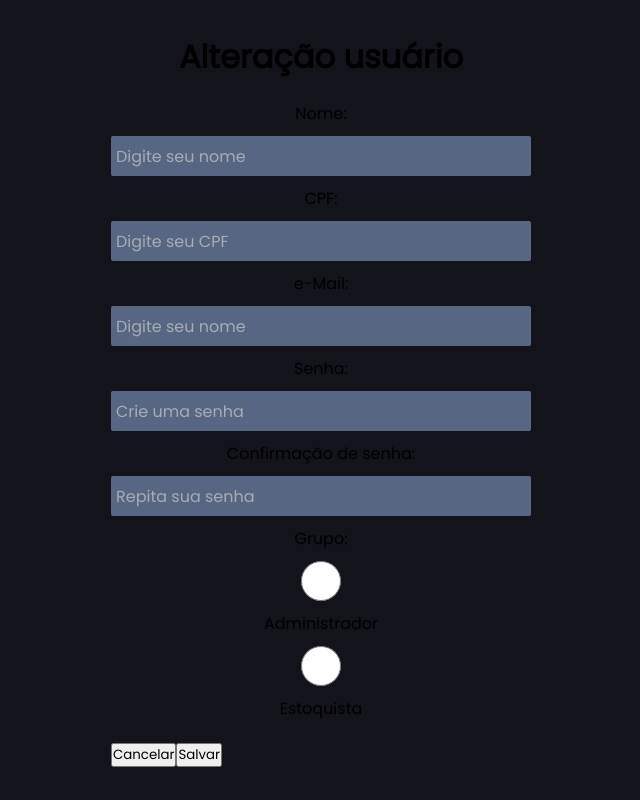
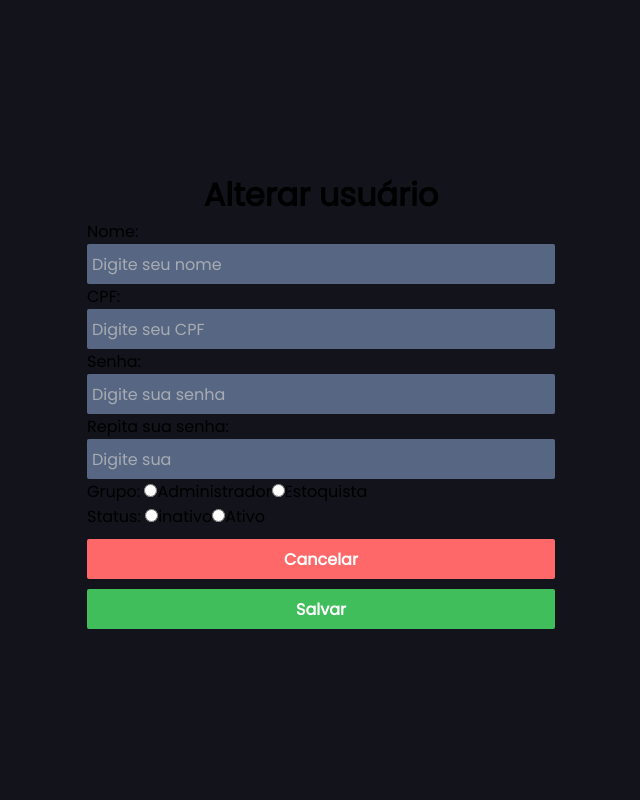
Before and after one commit to VictorPedrasani/conquest-front-end, a Next.js app: page /user/userAlt in a window 1280 px wide. Shown: the whole page, without its empty margins (319-959 px from the left). Built offline with nearby package versions, Linux system fonts and the light colour scheme.

Commit message:
Add files via upload

```diff
--- a/package.json
+++ b/package.json
@@ -9,6 +9,7 @@
     "lint": "next lint"
   },
   "dependencies": {
+    "axios": "^1.3.4",
     "eslint-config-next": "13.2.3",
     "next": "13.2.3",
     "react": "18.2.0",
--- a/src/components/Button/Styles.module.scss
+++ b/src/components/Button/Styles.module.scss
@@ -8,13 +8,13 @@
     border: none;
     cursor: pointer;
 
-    transition: background 250ms;
+    transition: background 100ms;
   }
 }
 
 .primary {
   background-color: #3fbe5b;
-  color: #000;
+  color: #fff;
 
   &:hover {
     color: #fff;
@@ -22,8 +22,10 @@
   }
 }
 .cancel {
-  background-color: rgb(247, 73, 73);
+  background-color: #ff6868;
   color: #fff;
+  margin-bottom: 10px;
+  margin-top: 10px;
 
   &:hover {
     color: #fff;
--- a/src/components/pages/user/UserItem/index.jsx
+++ b/src/components/pages/user/UserItem/index.jsx
@@ -3,7 +3,7 @@ import { Toggle } from 'rsuite'
 import styles from './UserItem.module.scss'
 import 'rsuite/dist/rsuite.min.css'
 
-export default function UserItem({ user }) {
+export function UserItem({ user }) {
   const [toggleIsActive, setToggleIsActive] = useState(false)
 
   return (
--- a/src/pages/mainProvisoria.jsx
+++ b/src/pages/mainProvisoria.jsx
@@ -7,8 +7,8 @@ export default function Home() {
         <h1>Tela provisoria</h1>
       </div>
       <div className={styles.data}>
-        <button type="button">Usuario cliente</button>
-        <button type="button">Usuário funcionario</button>
+        <button type="button">Lista de produtos</button>
+        <button type="button">Lista de usuário</button>
       </div>
     </div>
   )
--- a/src/pages/user/userAlt.jsx
+++ b/src/pages/user/userAlt.jsx
@@ -1,34 +1,110 @@
-import styles from '@/styles/pages/Home.module.scss'
+/* eslint-disable react/jsx-boolean-value */
+import { useState } from 'react'
+import styles from '@/styles/pages/user/UserCad.module.scss'
+import { Input } from '@/components/Input'
+import { Button } from '@/components/Button'
 
 export default function Home() {
+  const [nome, setNome] = useState('')
+  const [cpf, setCpf] = useState('')
+  const [senha, setSenha] = useState('')
+  const [senha2, setSenha2] = useState('')
+  const [grupo, setGrupo] = useState('')
+  const [status, setStatus] = useState('')
+
+  const handleSubmit = async (e) => {
+    e.preventDefault()
+    const payload = {
+      nome,
+      cpf,
+      senha,
+      grupo,
+      status,
+    }
+
+    console.log(JSON.stringify(payload))
+    // mandar dados para o back
+  }
+
+  const handleLogin = () =>
+    senha === senha2 ? alert('esta correto') : alert('não é possível')
+
   return (
     <div className={styles.container}>
       <div className={styles.tittle}>
-        <h1>Alteração usuário</h1>
+        <h1>Alterar usuário</h1>
       </div>
       <div className={styles.data}>
-        <form className={styles.form}>
-          <p>Nome:</p>
-          <input type="text" placeholder="Digite seu nome" />
-          <p>CPF:</p>
-          <input type="text" placeholder="Digite seu CPF" />
-          <p>e-Mail:</p>
-          <input type="text" placeholder="Digite seu nome" />
-          <p>Senha:</p>
-          <input type="text" placeholder="Crie uma senha" />
-          <p>Confirmação de senha:</p>
-          <input type="text" placeholder="Repita sua senha" />
-          <p>Grupo:</p>
-          <input type="radio" name="grupo" value="adm" />
+        <form onSubmit={handleSubmit} className={styles.form}>
+          <Input
+            value={nome}
+            onChange={(e) => setNome(e.target.value)}
+            type="text"
+            placeholder="Digite seu nome"
+            label="Nome:"
+          />
+          <Input
+            value={cpf}
+            onChange={(e) => setCpf(e.target.value)}
+            type="text"
+            placeholder="Digite seu CPF"
+            label="CPF:"
+          />
+          <Input
+            value={senha}
+            onChange={(e) => setSenha(e.target.value)}
+            type="text"
+            placeholder="Digite sua senha"
+            label="Senha:"
+          />
+          <Input
+            value={senha2}
+            onChange={(e) => setSenha2(e.target.value)}
+            type="text"
+            placeholder="Digite sua "
+            label="Repita sua senha:"
+          />
+          <span>Grupo: </span>
+          <input
+            onChange={() => setGrupo(1)}
+            type="radio"
+            name="grupo"
+            value={1}
+          />
           Administrador
-          <input type="radio" name="grupo" value="stq" />
+          <input
+            onChange={() => setGrupo(2)}
+            type="radio"
+            name="grupo"
+            value={2}
+          />
           Estoquista
+          <br />
+          <span>Status: </span>
+          <input
+            onChange={() => setStatus(0)}
+            type="radio"
+            name="status"
+            value={0}
+          />
+          inativo
+          <input
+            onChange={() => setStatus(1)}
+            type="radio"
+            name="status"
+            value={2}
+          />
+          Ativo
+
+          <div className={styles.submit}>
+            <Button type="reset" color="cancel">
+              Cancelar
+            </Button>
+            <Button type="submit" color="primary" onClick={handleLogin}>
+              Salvar
+            </Button>
+          </div>
         </form>
-
-        <div className={styles.submit}>
-          <button type="button">Cancelar</button>
-          <button type="button">Salvar</button>
-        </div>
       </div>
     </div>
   )
--- a/src/styles/pages/user/List.module.scss
+++ b/src/styles/pages/user/List.module.scss
@@ -40,5 +40,6 @@
     border-radius: 2px;
     border: none;
     transition: background 250ms;
+    margin-top: 20px;
   }
 }
```
Also changed, not shown: src/pages/index.jsx (+29 -5 lines), src/pages/user/list.jsx (+18 -20 lines), src/pages/user/userCad.jsx (+23 -5 lines), 1 other file (tests, documents, lock files or other folders).
